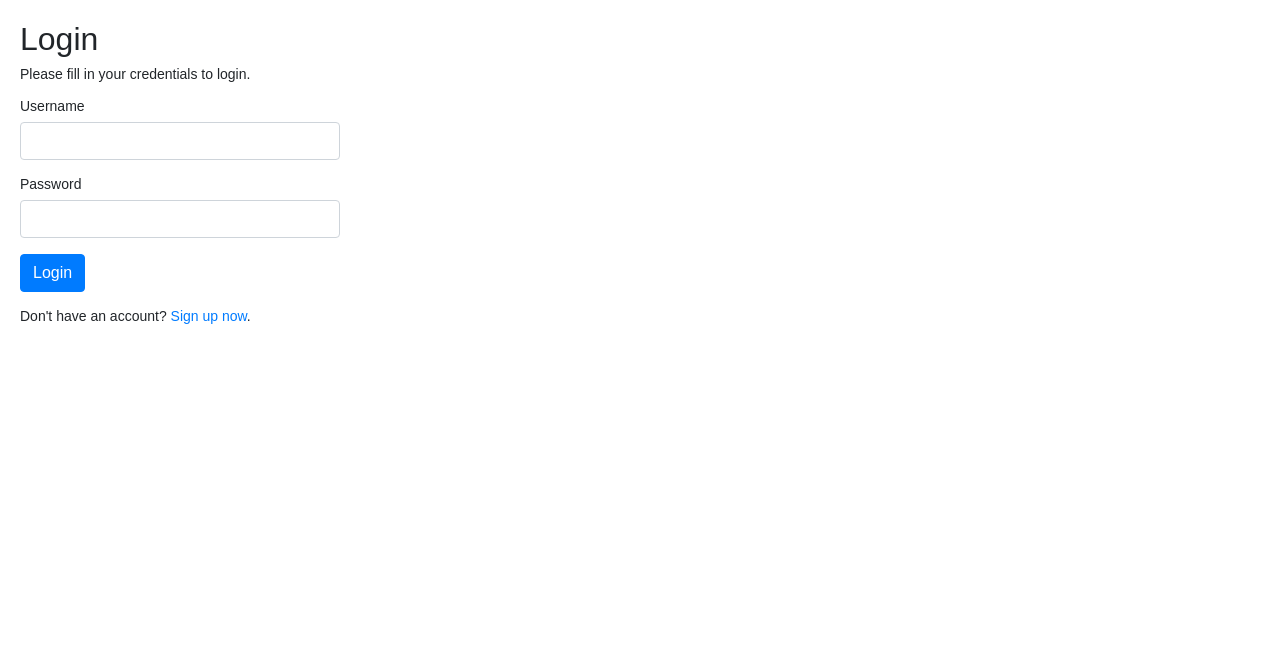
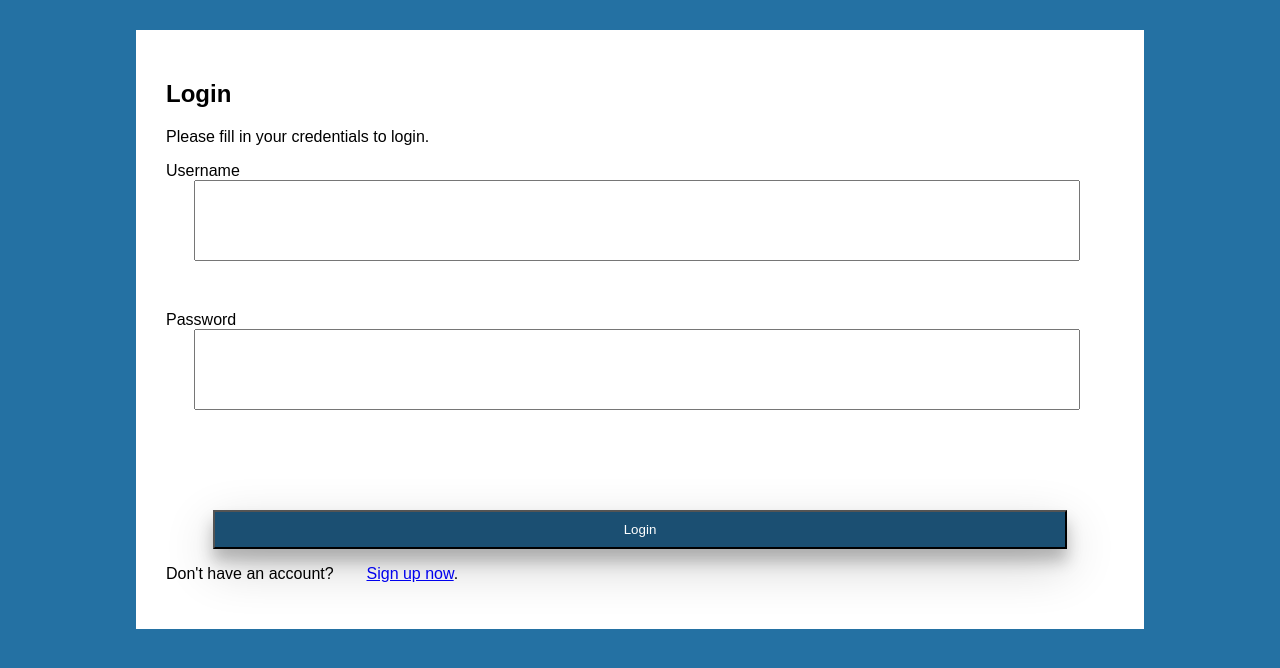
Before and after one commit to JasonSolace/drive-and-doc, a PHP site: page /login.php in a window 1280 px wide. Shown: the top 668 px of the page. Run offline with PHP 8.4, Linux system fonts and the light colour scheme; data that the repository does not hold is empty.

Commit message:
fix login page styling

```diff
--- a/login.php
+++ b/login.php
@@ -51,18 +51,17 @@ if($_SERVER["REQUEST_METHOD"] == "POST"){
 ?>
 
 <!DOCTYPE html>
-<html lang="en">
+<html>
 <head>
-    <meta charset="UTF-8">
-    <title>Login</title>
-    <link rel="stylesheet" href="https://stackpath.bootstrapcdn.com/bootstrap/4.5.2/css/bootstrap.min.css">
-    <style>
-        body{ font: 14px sans-serif; }
-        .wrapper{ width: 360px; padding: 20px; }
-    </style>
+        <meta charset="utf-8">
+        <meta http-equiv="X-UA-Compatible" content="IE=edge">
+        <title>Drive and Doc Login</title>
+        <meta name="description" content="">
+        <meta name="viewport" content="width=device-width, initial-scale=1">
+        <link rel="stylesheet" href="./css/loginStylesheet.css">
 </head>
 <body>
-    <div class="wrapper">
+    <div class="container">
         <h2>Login</h2>
         <p>Please fill in your credentials to login.</p>
 
@@ -73,18 +72,18 @@ if($_SERVER["REQUEST_METHOD"] == "POST"){
         ?>
 
         <form action="<?php echo htmlspecialchars($_SERVER["PHP_SELF"]); ?>" method="post">
-            <div class="form-group">
+            <div>
                 <label>Username</label>
                 <input type="text" name="username" class="form-control <?php echo (!empty($username_err)) ? 'is-invalid' : ''; ?>" value="<?php echo $username; ?>">
                 <span class="invalid-feedback"><?php echo $username_err; ?></span>
             </div>
-            <div class="form-group">
+            <div>
                 <label>Password</label>
                 <input type="password" name="password" class="form-control <?php echo (!empty($password_err)) ? 'is-invalid' : ''; ?>">
                 <span class="invalid-feedback"><?php echo $password_err; ?></span>
             </div>
-            <div class="form-group">
-                <input type="submit" class="btn btn-primary" value="Login">
+            <div>
+                <input type="submit" class="loginBtn" value="Login">
             </div>
             <p>Don't have an account? <a href="register.php">Sign up now</a>.</p>
         </form>
```
